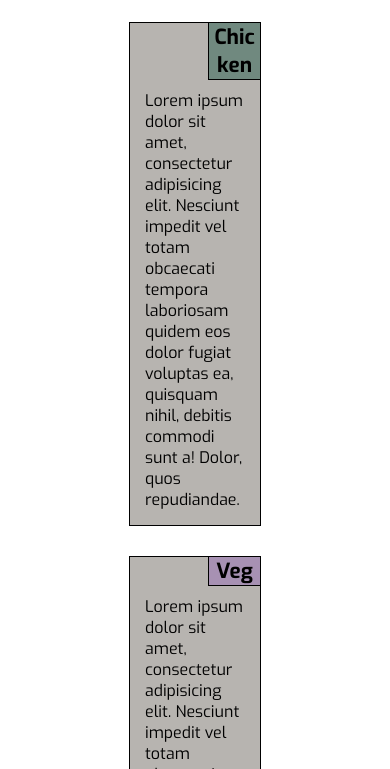
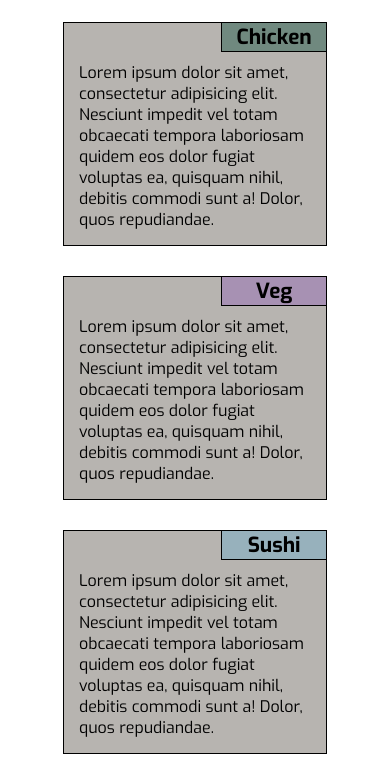
Before and after one commit to yashsukani/module2-solution.io, a plain HTML site: page index.html in a window 390 px wide. Shown: the part 75-844 px from the top of the page. Drawn offline with Linux system fonts and the light colour scheme.

Commit message:
Update style.css

```diff
--- a/style.css
+++ b/style.css
@@ -78,9 +78,12 @@ h3{
 @media (max-width: 767px) {
     .dish {
         width: 100%;
-        display:flex;
+        display: flex;
         flex-direction: column;
         justify-content: center;
         align-items: center;
     }
+    .card {
+        width: 80%;
+    }
 }
```
